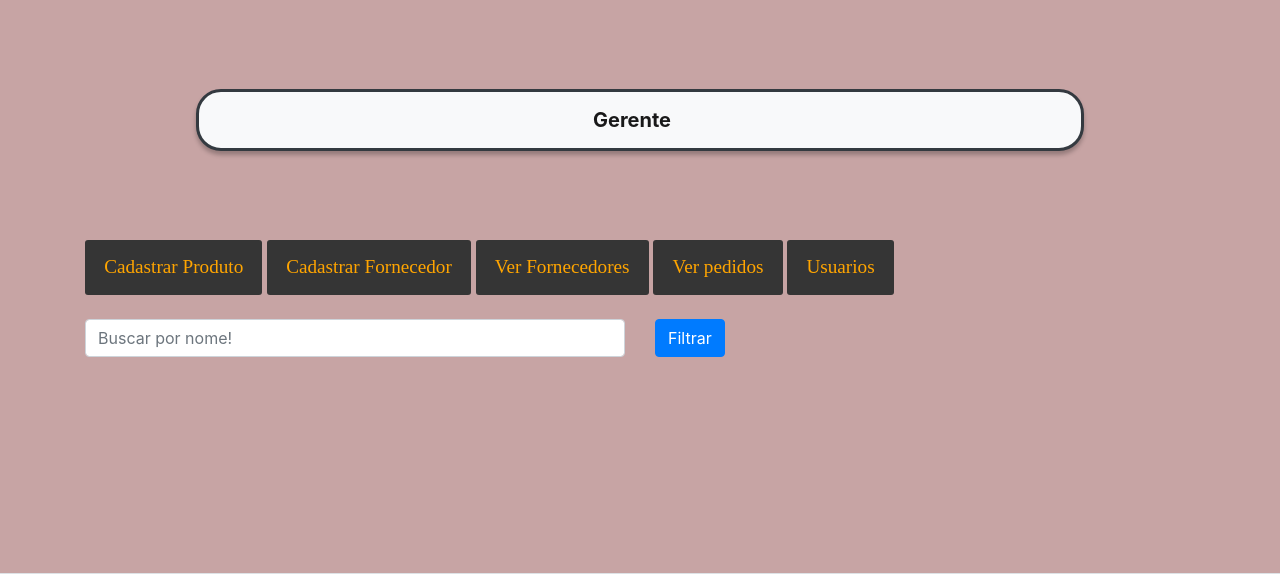
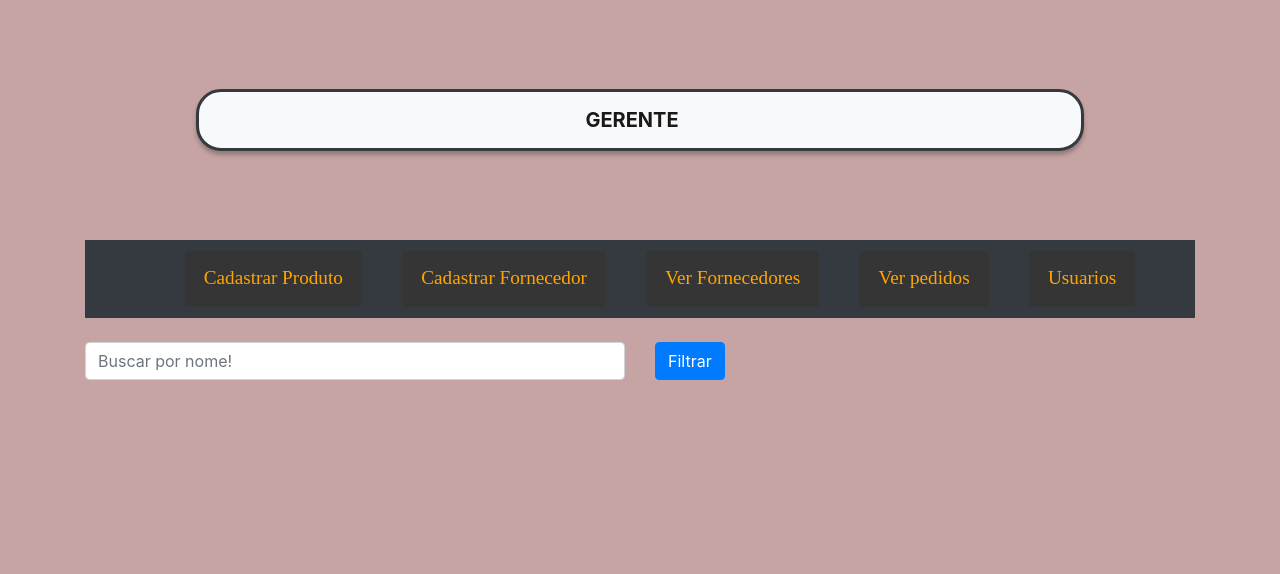
Before and after one commit to Gahkkkj/carrinho-PI, a PHP site: page /indexGerente.php in a window 1280 px wide. Shown: the part 115-689 px from the top of the page. Run offline with PHP 8.4, Linux system fonts and the light colour scheme; data that the repository does not hold is empty; some web fonts are replaced.

Commit message:
bug gerente

```diff
--- a/assets/css/main.css
+++ b/assets/css/main.css
@@ -412,12 +412,24 @@ color:orange;
 
 }
 .gerente-controle{
-  background-color: #343a40
-  padding: 40px;
+  background-color: #343a40;
+  padding: 1%;
+
   color: orange;
-  text-decoration: none;
+
+  display: -ms-flexbox;
+  display: flex;
+  align-items: center;
+  justify-content: center;
 
 
+
+
+
+}
+.gerente-controle a{
+
+  padding-left: 40px;
 }
 .gerente-controle .btn {
 
--- a/includes/formularioCart.php
+++ b/includes/formularioCart.php
@@ -12,7 +12,7 @@
             <div class=' col-md-12 mx-auto'>
                 <div class="box-formulario bg-dark">
                     <a href="indexgerente.php">
-                        <button class="bubbly-button"> Voltar </button>
+                        <button class="btn btn-success"> Voltar </button>
                     </a>
                     <h2 class="mt-3"><?php echo TITLE; ?> </h2>
                     <form method="POST" class="form-send">
@@ -41,7 +41,7 @@
                             <input class="form-control" type="number" required name="quantidade"><?php echo isset($obCarrinho->quantidade) ? $obCarrinho->quantidade : ''; ?>
                         </div>
                         <div class="form-group">
-                            <button type="submit" class="bubbly-button"> Enviar </button>
+                            <button type="submit" class="btn btn-success"> Enviar </button>
                         </div>
 
                     </form>
--- a/includes/gerente.php
+++ b/includes/gerente.php
@@ -22,10 +22,10 @@ if (isset($_GET['status'])) {
 <?php } ?>
 
 <nav class="navbar1 navbar-light bg-light">
-    <span class="navbar-brand mb-0 h1"> <b> Gerente </b> </span>
+    <span class="navbar-brand mb-0 h1"> <b> GERENTE </b> </span>
 </nav>
 
-<section>
+
 <div class="gerente-controle ">
 
     <a href="cadastrarCart.php">
@@ -46,9 +46,8 @@ if (isset($_GET['status'])) {
         <button class="btn btn-success"> Usuarios </button>
     </a>
 </div>
-</section>
 <section>
-    <form method="get">
+    <form method="get" class="">
 
         <div class="row my-4">
 
@@ -59,7 +58,7 @@ if (isset($_GET['status'])) {
 
             </div>
 
-            <div class="col d-flex align-itens-end">
+            <div class="col d-flex align-itens-center ">
 
                 <button type="submit" class="btn btn-primary"> Filtrar </button>
 
@@ -68,7 +67,7 @@ if (isset($_GET['status'])) {
         </div>
 
     </form>
-
+</section>
 <div class='row'>
     <?php foreach ($data as $row) : ?>
         <div class='col-md-3 mt-2'>
@@ -108,6 +107,3 @@ if (isset($_GET['status'])) {
         </div>
     <?php endforeach; ?>
 </div>
-    </div>
-
-</section>
```
Lines whose indentation alone changed are shown as unchanged.
